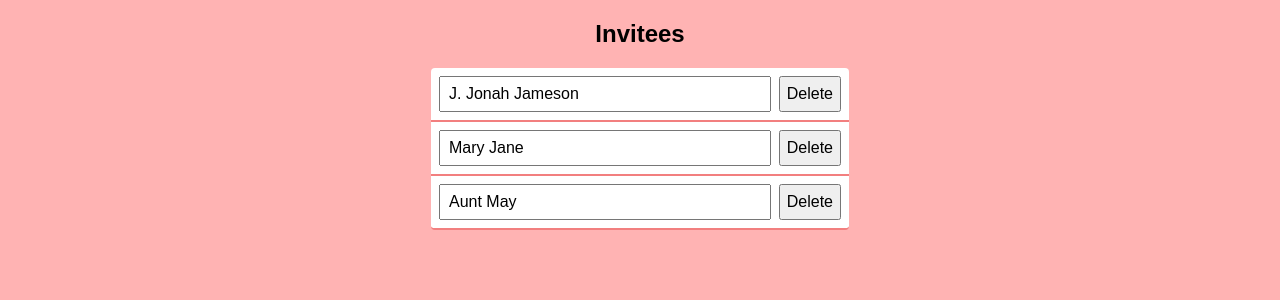
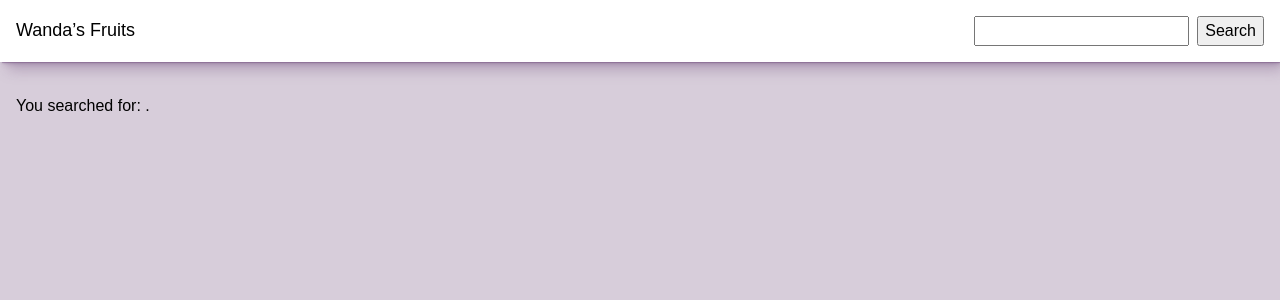
Before and after one commit to simotae14/react-joy-exercises, a React (Create React App) app: page / in a window 1280 px wide. Shown: the top 300 px of the page. Built offline with nearby package versions, Linux system fonts and the light colour scheme; a web font is replaced by a local one.

Commit message:
60 Lifting State Up

```diff
--- a/src/App.js
+++ b/src/App.js
@@ -1,48 +1,24 @@
 import React from 'react';
 
+import SearchForm from './SearchForm';
+import SearchResults from './SearchResults';
+
 function App() {
-  const [invitees, setInvitees] = React.useState([
-    'J. Jonah Jameson',
-    'Mary Jane',
-    'Aunt May',
-  ]);
-
-  // NOTE: This form is incomplete. It should have:
-  // • A <label> for each input
-  // • A <form> tag, with submission behaviour
-  //
-  // I'm omitting them here because they're not
-  // relevant to the problem at hand. Please don't
-  // use this markup as a template for anything real 😅
-
+  const [searchTerm, setSearchTerm] = React.useState('');
   return (
     <>
-      <h1>Invitees</h1>
-      <ul>
-        {invitees.map((item, index) => (
-          <li key={index}>
-            <input
-              // the `defaultValue` attribute
-              // allows us to initialize the input
-              // to a particular value, without
-              // binding the input to it. This
-              // will produce an *uncontrolled*
-              // input.
-              defaultValue={invitees[index]}
-            />
-            <button
-              onClick={() => {
-                const nextInvitees = [...invitees];
-                nextInvitees.splice(index, 1);
-
-                setInvitees(nextInvitees);
-              }}
-            >
-              Delete
-            </button>
-          </li>
-        ))}
-      </ul>
+      <header>
+        <a className="logo" href="/">
+          Wanda’s Fruits
+        </a>
+        <SearchForm
+          searchTerm={searchTerm}
+          setSearchTerm={setSearchTerm}
+        />
+      </header>
+      <main>
+        <SearchResults searchTerm={searchTerm} />
+      </main>
     </>
   );
 }
--- /dev/null
+++ b/src/SearchForm.js
@@ -0,0 +1,35 @@
+import React from 'react';
+
+function SearchForm({ searchTerm, setSearchTerm }) {
+
+  function runSearch(event) {
+    event.preventDefault();
+
+    // Actual search stuff omitted from
+    // this example.
+  }
+
+  return (
+    <form onSubmit={runSearch}>
+      <label
+        className="visually-hidden"
+        htmlFor="search-input"
+      >
+        Search term:
+      </label>
+      <input
+        id="search-input"
+        className="search-input"
+        value={searchTerm}
+        onChange={event => {
+          setSearchTerm(event.target.value);
+        }}
+      />
+      <button>
+        Search
+      </button>
+    </form>
+  );
+}
+
+export default SearchForm;
--- /dev/null
+++ b/src/SearchResults.js
@@ -0,0 +1,9 @@
+function SearchResults({ searchTerm }) {
+  return (
+    <p>
+      You searched for: {searchTerm}.
+    </p>
+  );
+}
+
+export default SearchResults;
--- a/src/styles.css
+++ b/src/styles.css
@@ -1,41 +1,55 @@
+:root {
+  --shadow-color: 286deg 20% 43%;
+  --shadow-elevation-low:
+    0.3px 0.5px 0.7px hsl(var(--shadow-color) / 0.34),
+    0.4px 0.8px 1px -1.2px hsl(var(--shadow-color) / 0.34),
+    1px 2px 2.5px -2.5px hsl(var(--shadow-color) / 0.34);
+  --shadow-elevation-medium:
+    0.3px 0.5px 0.7px hsl(var(--shadow-color) / 0.36),
+    0.8px 1.6px 2px -0.8px hsl(var(--shadow-color) / 0.36),
+    2.1px 4.1px 5.2px -1.7px hsl(var(--shadow-color) / 0.36),
+    5px 10px 12.6px -2.5px hsl(var(--shadow-color) / 0.36);
+  --shadow-elevation-high:
+    0.3px 0.5px 0.7px hsl(var(--shadow-color) / 0.34),
+    1.5px 2.9px 3.7px -0.4px hsl(var(--shadow-color) / 0.34),
+    2.7px 5.4px 6.8px -0.7px hsl(var(--shadow-color) / 0.34),
+    4.5px 8.9px 11.2px -1.1px hsl(var(--shadow-color) / 0.34),
+    7.1px 14.3px 18px -1.4px hsl(var(--shadow-color) / 0.34),
+    11.2px 22.3px 28.1px -1.8px hsl(var(--shadow-color) / 0.34),
+    17px 33.9px 42.7px -2.1px hsl(var(--shadow-color) / 0.34),
+    25px 50px 62.9px -2.5px hsl(var(--shadow-color) / 0.34);
+}
 body {
-  background: hsl(0deg 100% 85%);
+  background: hsl(286deg 15% 83%);
+  padding: 0;
+}
+header {
   display: flex;
-  justify-content: center;
+  justify-content: space-between;
+  align-items: baseline;
+  padding: 16px;
+  background: white;
+  box-shadow: var(--shadow-elevation-medium);
 }
-h1 {
-  text-align: center;
-  font-size: 1.5rem;
+.logo {
+  text-decoration: none;
+  font-weight: 500;
+  color: black;
+  font-size: 1.125rem;
 }
-ul {
-  list-style-type: none;
-  padding: 16px;
-  margin: 0;
-  width: min(100vw, 450px);
+main {
+  padding: 32px 16px;
 }
-li {
+form {
   display: flex;
-  align-items: center;
   gap: 8px;
-  padding: 8px;
-  border-bottom: 2px solid hsl(0deg 100% 45% / 0.5);
-  background: white;
-  font-weight: bold;
 }
-li:first-of-type {
-  border-radius: 4px 4px 0px 0px;
+.visually-hidden {
+  clip: rect(0 0 0 0);
+  clip-path: inset(50%);
+  height: 1px;
+  overflow: hidden;
+  position: absolute;
+  white-space: nowrap;
+  width: 1px;
 }
-li:last-of-type {
-  border-radius: 0px 0px 4px 4px;
-}
-input {
-  flex: 1;
-  height: 2.25rem;
-  padding: 0px 8px;
-  font-size: 1rem;
-  font-weight: normal;
-}
-button {
-  height: 2.25rem;
-  font-weight: normal;
-}
```
